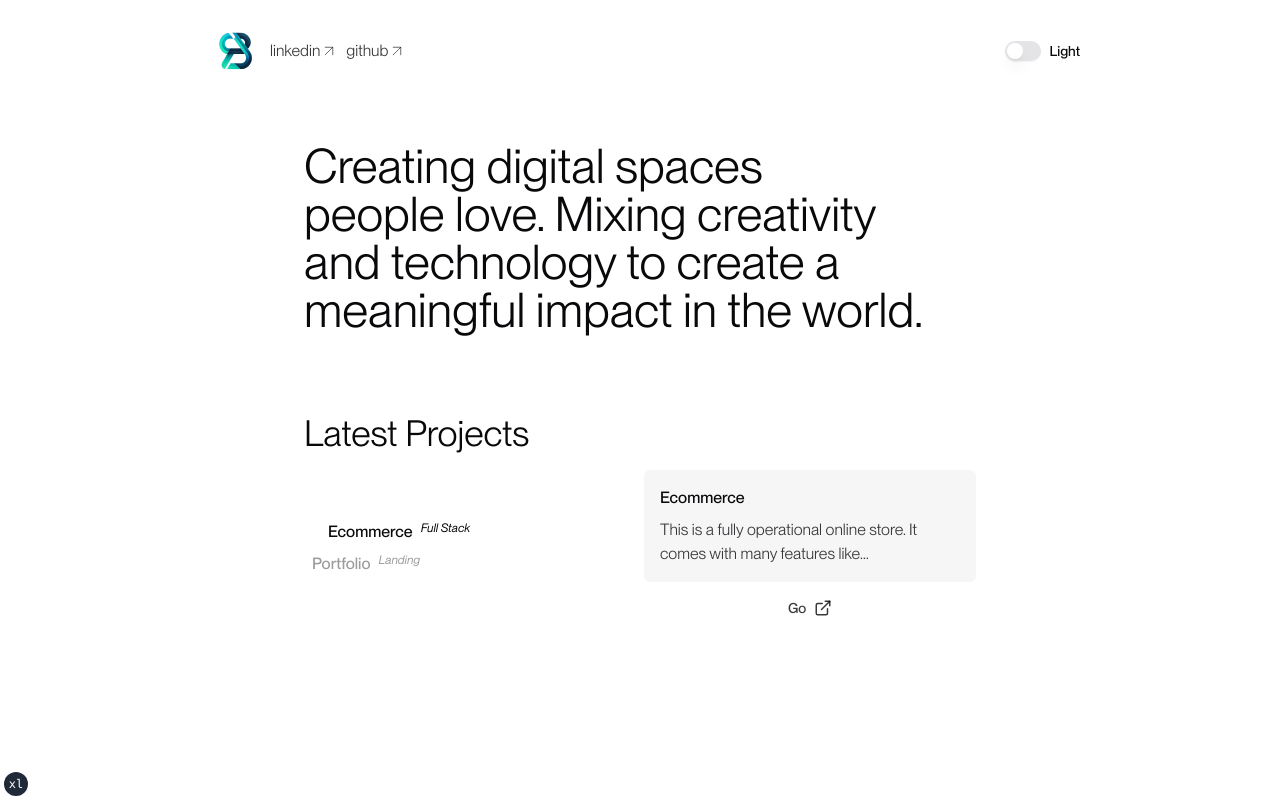
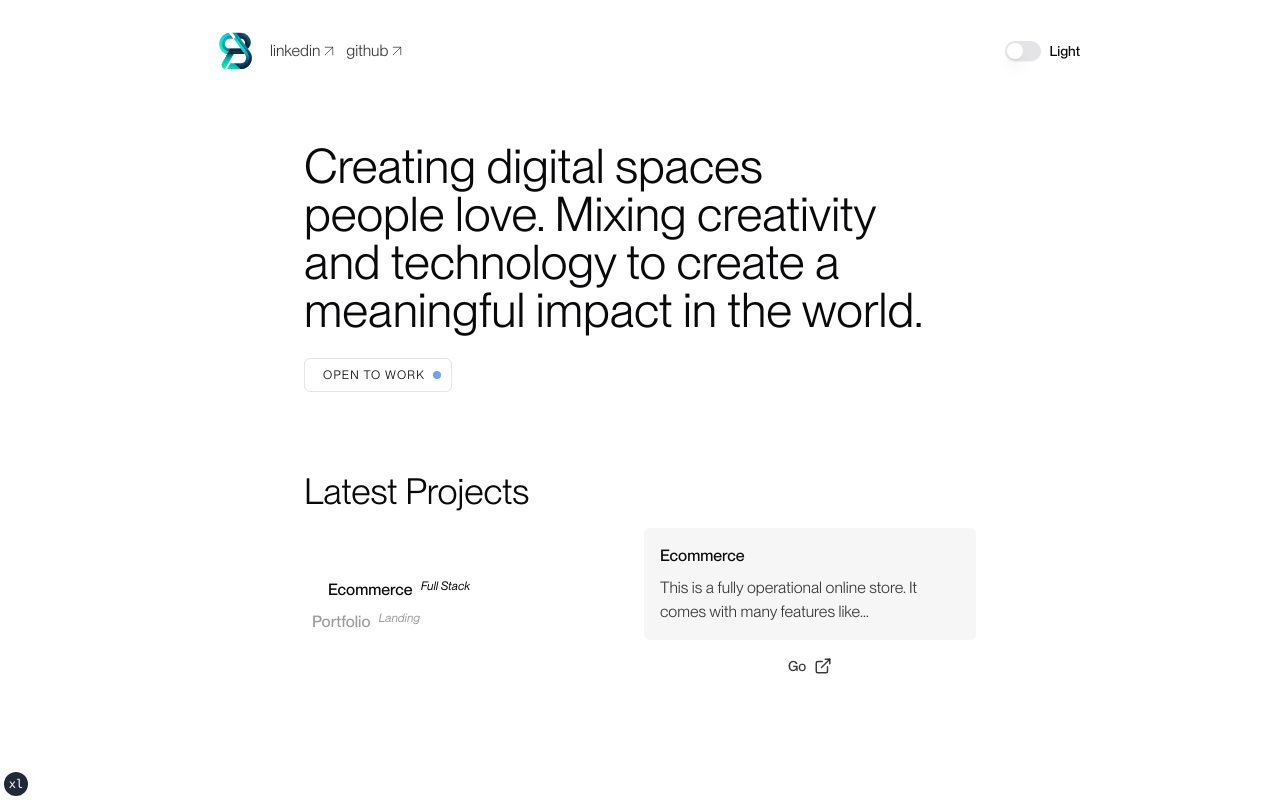
Before and after one commit to augustobritos/portfolio-v04, a Next.js app: page / in a window 1280 px wide. Built offline with nearby package versions, Linux system fonts and the light colour scheme.

Commit message:
add status badge

```diff
--- a/src/components/hero/hero.tsx
+++ b/src/components/hero/hero.tsx
@@ -1,4 +1,9 @@
-import { PageHeader, PageHeaderHeading } from "../shared/page-header";
+import {
+  PageHeader,
+  PageHeaderDescription,
+  PageHeaderHeading,
+} from "../shared/page-header";
+import StatusBadge from "../shared/status-badge";
 
 const Hero = () => {
   return (
@@ -7,6 +12,9 @@ const Hero = () => {
         Creating digital spaces people love. Mixing creativity and technology to
         create a meaningful impact in the world.
       </PageHeaderHeading>
+      <PageHeaderDescription>
+        <StatusBadge />
+      </PageHeaderDescription>
     </PageHeader>
   );
 };
--- /dev/null
+++ b/src/components/shared/status-badge.tsx
@@ -0,0 +1,19 @@
+import { Badge } from "../ui/badge";
+import Text from "./text";
+
+const StatusBadge = () => {
+  return (
+    <Badge variant={"outline"}>
+      <Text
+        as="h2"
+        size="small"
+        className="uppercase tracking-widest leading-none p-2"
+      >
+        Open to work
+      </Text>
+      <span className="w-2 h-2 bg-blue-500 rounded-full gap-2 animate-pulse" />
+    </Badge>
+  );
+};
+
+export default StatusBadge;
--- /dev/null
+++ b/src/components/ui/badge.tsx
@@ -0,0 +1,36 @@
+import * as React from "react"
+import { cva, type VariantProps } from "class-variance-authority"
+
+import { cn } from "@/lib/utils"
+
+const badgeVariants = cva(
+  "inline-flex items-center rounded-md border px-2.5 py-0.5 text-xs font-semibold transition-colors focus:outline-none focus:ring-2 focus:ring-ring focus:ring-offset-2",
+  {
+    variants: {
+      variant: {
+        default:
+          "border-transparent bg-primary text-primary-foreground shadow hover:bg-primary/80",
+        secondary:
+          "border-transparent bg-secondary text-secondary-foreground hover:bg-secondary/80",
+        destructive:
+          "border-transparent bg-destructive text-destructive-foreground shadow hover:bg-destructive/80",
+        outline: "text-foreground",
+      },
+    },
+    defaultVariants: {
+      variant: "default",
+    },
+  }
+)
+
+export interface BadgeProps
+  extends React.HTMLAttributes<HTMLDivElement>,
+    VariantProps<typeof badgeVariants> {}
+
+function Badge({ className, variant, ...props }: BadgeProps) {
+  return (
+    <div className={cn(badgeVariants({ variant }), className)} {...props} />
+  )
+}
+
+export { Badge, badgeVariants }
```
